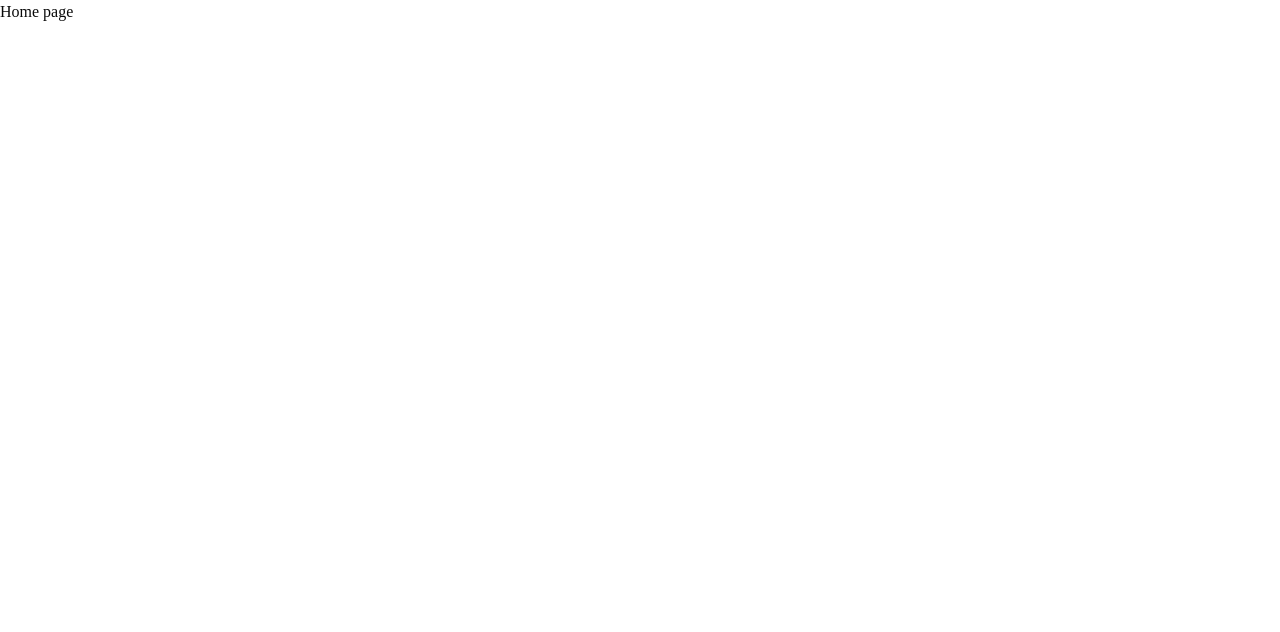
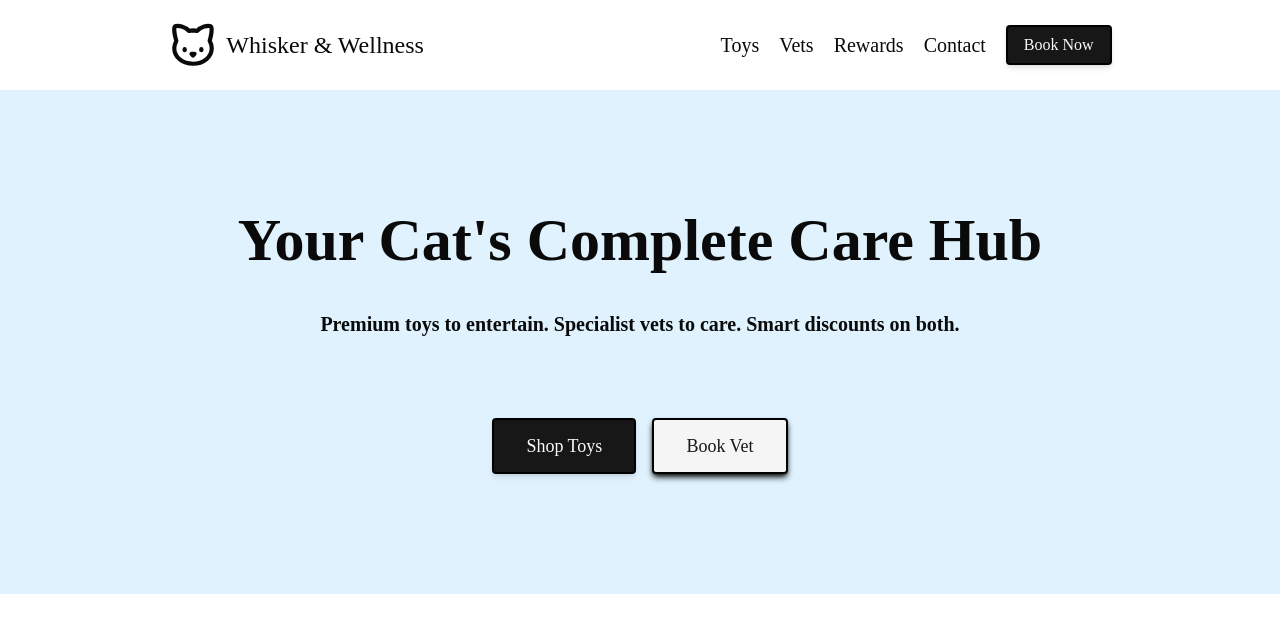
Before and after one commit to KRastoder/whiskar-wellness, a Next.js app: page / in a window 1280 px wide. Shown: the top 632 px of the page. Built offline with nearby package versions, Linux system fonts and the light colour scheme.

Commit message:
chore:finished about 50% ui for homepage

```diff
--- a/app/layout.tsx
+++ b/app/layout.tsx
@@ -1,6 +1,7 @@
 import type { Metadata } from "next";
 import { Geist, Geist_Mono } from "next/font/google";
 import "./globals.css";
+import NavBar from "../components/NavBar";
 
 const geistSans = Geist({
   variable: "--font-geist-sans",
@@ -13,7 +14,7 @@ const geistMono = Geist_Mono({
 });
 
 export const metadata: Metadata = {
-  title: "Create Next App",
+  title: "Whisker & Wellness",
   description: "Generated by create next app",
 };
 
@@ -27,7 +28,10 @@ export default function RootLayout({
       lang="en"
       className={`${geistSans.variable} ${geistMono.variable} h-full antialiased`}
     >
-      <body className="min-h-full flex flex-col">{children}</body>
+      <body className="min-h-full flex flex-col">
+        <NavBar />
+        <main className="">{children}</main>
+      </body>
     </html>
   );
 }
--- a/app/page.tsx
+++ b/app/page.tsx
@@ -1,7 +1,9 @@
+import TopSection from "../components/homepage/TopSection";
+
 export default function Home() {
   return (
     <div>
-      <h1>Home page</h1>
+      <TopSection />
     </div>
   );
 }
--- /dev/null
+++ b/components/NavBar.tsx
@@ -0,0 +1,56 @@
+import { Cat } from "lucide-react";
+import Link from "next/link";
+import { Button } from "./retroui/Button";
+
+export default function NavBar() {
+  return (
+    <nav className="p-5  shadow-2xl shadow-5xs flex justify-around items-center">
+      <div className="flex gap-2 items-center">
+        <Link href={"/"}>
+          <Cat
+            size={"50"}
+            className="hover:cursor-pointer hover:text-sky-500"
+          ></Cat>
+        </Link>
+        <h1 className="text-2xl">Whisker & Wellness</h1>
+      </div>
+      <div className="flex gap-5 items-center">
+        <ul className="flex gap-5">
+          <li>
+            <Link
+              href={"/toys"}
+              className="text-xl relative inline-block after:absolute after:left-0 after:-bottom-1 after:h-[2px] after:w-0 after:bg-sky-500 after:transition-all after:duration-300 hover:after:w-full hover:text-sky-500"
+            >
+              Toys
+            </Link>
+          </li>
+          <li>
+            <Link
+              href={"/vets"}
+              className=" text-xl relative inline-block  after:absolute after:left-0 after:-bottom-1 after:h-[2px] after:w-0 after:bg-sky-500 after:transition-all after:duration-300 hover:after:w-full hover:text-sky-500"
+            >
+              Vets
+            </Link>
+          </li>
+          <li>
+            <Link
+              href={"/rewards"}
+              className="text-xl relative inline-block  after:absolute after:left-0 after:-bottom-1 after:h-[2px] after:w-0 after:bg-sky-500 after:transition-all after:duration-300 hover:after:w-full hover:text-sky-500"
+            >
+              Rewards
+            </Link>
+          </li>
+          <li>
+            <Link
+              href={"/contact"}
+              className="text-xl relative inline-block  after:absolute after:left-0 after:-bottom-1 after:h-[2px] after:w-0 after:bg-sky-500 after:transition-all after:duration-300 hover:after:w-full hover:text-sky-500"
+            >
+              Contact
+            </Link>
+          </li>
+        </ul>
+        <Button className="">Book Now</Button>
+      </div>
+    </nav>
+  );
+}
--- /dev/null
+++ b/components/homepage/TopSection.tsx
@@ -0,0 +1,22 @@
+import { Button } from "@/components/retroui/Button";
+export default function TopSection() {
+  return (
+    <section className="flex flex-col items-center bg-sky-100 gap-20 py-30">
+      <div className="flex flex-col gap-10 items-center">
+        <h1 className="text-6xl font-extrabold ">
+          Your Cat&apos;s Complete Care Hub
+        </h1>
+        <p className="text-xl font-bold">
+          Premium toys to entertain. Specialist vets to care. Smart discounts on
+          both.
+        </p>
+      </div>
+      <div className="flex gap-4">
+        <Button size={"lg"}>Shop Toys</Button>
+        <Button size={"lg"} variant={"secondary"}>
+          Book Vet
+        </Button>
+      </div>
+    </section>
+  );
+}
```
